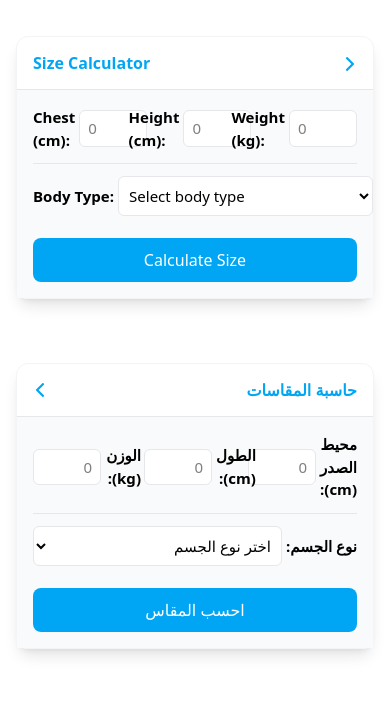
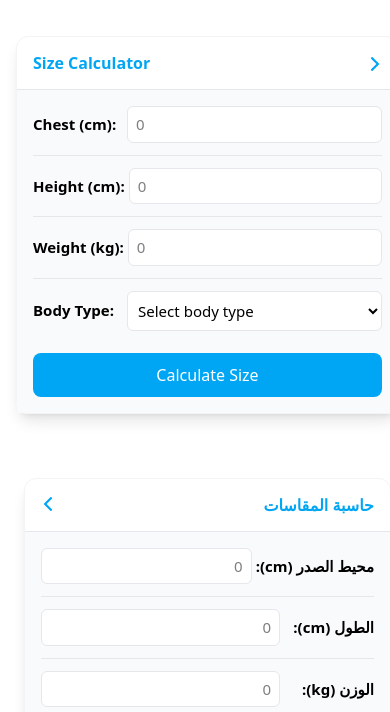
Before and after one commit to mohamed-hassan1/clothing-size-recommender, a website: page src/index.html in a window 390 px wide. Shown: the part 132-844 px from the top of the page. Drawn offline with Linux system fonts and the light colour scheme.

Commit message:
Fix Responsive

```diff
--- a/src/index.html
+++ b/src/index.html
@@ -122,5 +122,8 @@
 
     </div>
   </div>
+
+  <!-- *** Start Scripts *** -->
+  <script src="main.js"></script>
 </body>
 </html>
--- a/src/main.js
+++ b/src/main.js
@@ -0,0 +1,36 @@
+(function() {
+  // UI Elements
+  const UI_Container = document.querySelectorAll('.product-form');
+
+  // Global Settings
+  const globalObj = {
+    responsive: {
+      mdScreen: 590,
+      smScreen: 450
+    }
+  }
+
+  // *** Init ***
+  // Check Responsive
+  calculatorResponsive();
+
+  // *** Events ***
+  // Fix Calculator Responsive on Resize
+  window.addEventListener('resize', calculatorResponsive);
+
+  // *** Core Functions ***
+  // Calculator Responsive
+  function calculatorResponsive() {
+    UI_Container.forEach(item => {
+      let itemW = item.offsetWidth;
+      item.classList.remove('md-screen', 'sm-screen');
+      if (itemW <= globalObj.responsive.mdScreen && itemW > globalObj.responsive.smScreen) {
+        item.classList.add('md-screen');
+      } else if (itemW <= globalObj.responsive.smScreen) {
+        item.classList.add('sm-screen');
+      }
+    });
+  }
+
+
+}());
```
